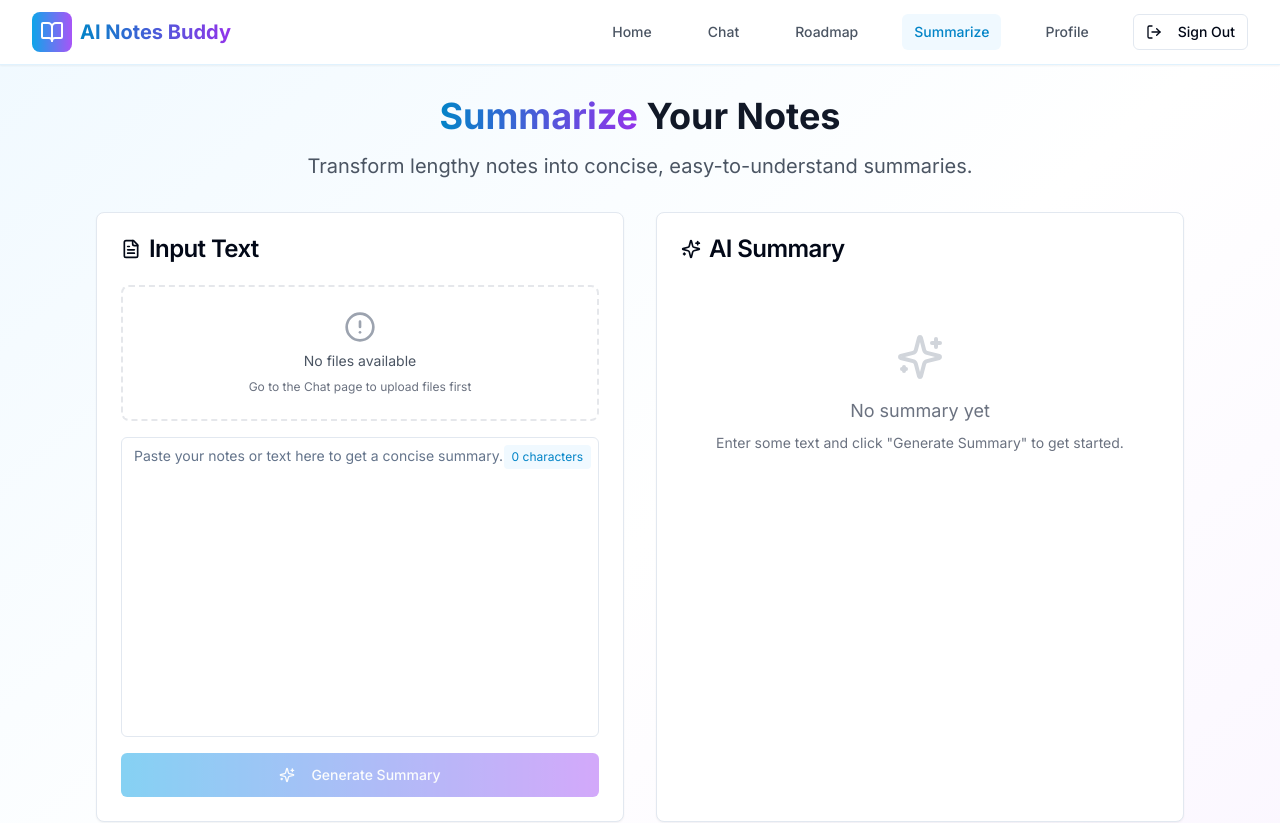
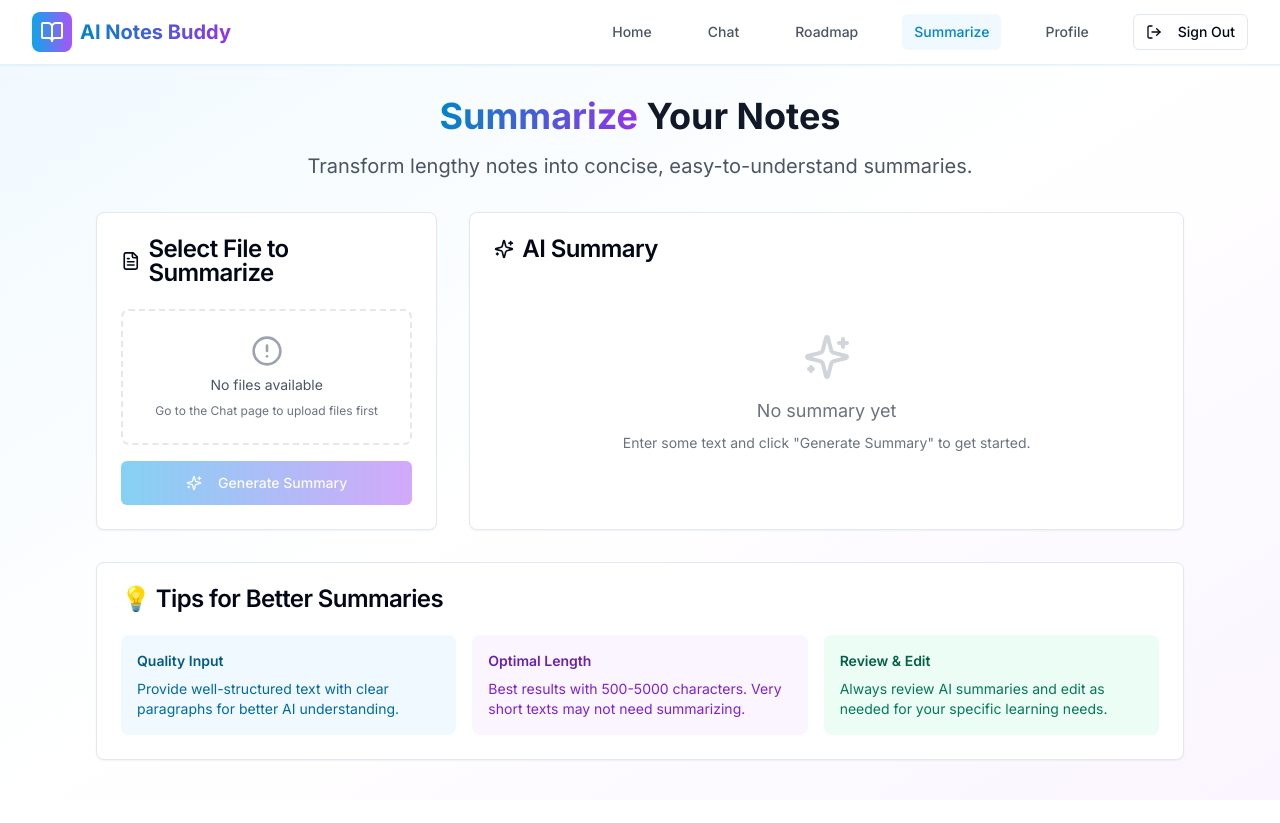
Before and after one commit to gurruprasaath/note-buddy-ai-flow, a React (Vite) app: page /summarize in a window 1280 px wide. Shown: the top 823 px of the page. After the commit the page ends 800 px from the top, so only its background shows below. Built offline with nearby package versions, Linux system fonts and the light colour scheme.

Commit message:
Remove input from Summarize page
Remove the file input component from the Summarize page, as file uploads are now handled exclusively by the Chat page.

```diff
--- a/src/pages/Summarize.tsx
+++ b/src/pages/Summarize.tsx
@@ -9,17 +9,16 @@ import { useToast } from '@/hooks/use-toast';
 
 const Summarize = () => {
   const { uploadedFiles, getFileContent } = useFiles();
-  const [inputText, setInputText] = useState('');
   const [summary, setSummary] = useState('');
   const [isGenerating, setIsGenerating] = useState(false);
   const [selectedFile, setSelectedFile] = useState<string>('');
   const { toast } = useToast();
 
   const generateSummary = async () => {
-    if (!inputText.trim()) {
+    if (!selectedFile) {
       toast({
-        title: "Input Required",
-        description: "Please enter some text to summarize.",
+        title: "File Required",
+        description: "Please select a file to summarize.",
         variant: "destructive",
       });
       return;
@@ -29,15 +28,16 @@ const Summarize = () => {
 
     // Simulate API call
     setTimeout(() => {
-      const sampleSummary = `Here's a concise summary of your text:
+      const fileContent = getFileContent(selectedFile);
+      const sampleSummary = `Here's a concise summary of ${selectedFile}:
 
 Key Points:
-• ${inputText.split(' ').slice(0, 5).join(' ')}... represents the main concept
+• ${fileContent.split(' ').slice(0, 5).join(' ')}... represents the main concept
 • Important themes and ideas have been identified and condensed
 • Critical information has been preserved while removing redundant details
 • The core message remains intact in this shortened format
 
-Summary Length: ${Math.floor(inputText.length * 0.3)} characters (reduced from ${inputText.length} characters)
+Summary Length: ${Math.floor(fileContent.length * 0.3)} characters (reduced from ${fileContent.length} characters)
 
 This AI-generated summary captures the essential information while making it easier to review and understand. In a real implementation, this would use the Groq API for more accurate and contextual summarization.`;
 
@@ -48,11 +48,9 @@ This AI-generated summary captures the essential information while making it eas
 
   const handleFileSelect = (fileName: string) => {
     setSelectedFile(fileName);
-    const content = getFileContent(fileName);
-    setInputText(content);
     toast({
       title: "File Selected",
-      description: `Loaded content from ${fileName}`,
+      description: `Selected ${fileName} for summarization`,
     });
   };
 
@@ -91,14 +89,14 @@ This AI-generated summary captures the essential information while making it eas
         </p>
       </div>
 
-      <div className="grid grid-cols-1 lg:grid-cols-2 gap-8">
-        {/* Input Section */}
-        <div className="space-y-6">
-          <Card>
+      <div className="grid grid-cols-1 lg:grid-cols-3 gap-8">
+        {/* File Selection Section */}
+        <div className="lg:col-span-1">
+          <Card className="h-full">
             <CardHeader>
               <CardTitle className="flex items-center">
                 <FileText className="h-5 w-5 mr-2" />
-                Input Text
+                Select File to Summarize
               </CardTitle>
             </CardHeader>
             <CardContent className="space-y-4">
@@ -136,22 +134,9 @@ This AI-generated summary captures the essential information while making it eas
                   </p>
                 </div>
               )}
-
-              <div className="relative">
-                <div className="absolute top-2 right-2 bg-sky-50 px-2 py-1 rounded text-xs text-sky-600">
-                  {inputText.length} characters
-                </div>
-                <Textarea
-                  value={inputText}
-                  onChange={(e) => setInputText(e.target.value)}
-                  placeholder="Paste your notes or text here to get a concise summary..."
-                  className="min-h-[300px] resize-none pr-20"
-                />
-              </div>
-
               <Button
                 onClick={generateSummary}
-                disabled={!inputText.trim() || isGenerating}
+                disabled={!selectedFile || isGenerating}
                 className="w-full bg-gradient-to-r from-sky-500 to-purple-500 hover:from-sky-600 hover:to-purple-600"
                 size="lg"
               >
@@ -172,7 +157,7 @@ This AI-generated summary captures the essential information while making it eas
         </div>
 
         {/* Output Section */}
-        <div>
+        <div className="lg:col-span-2">
           <Card className="h-full">
             <CardHeader>
               <CardTitle className="flex items-center justify-between">
```
